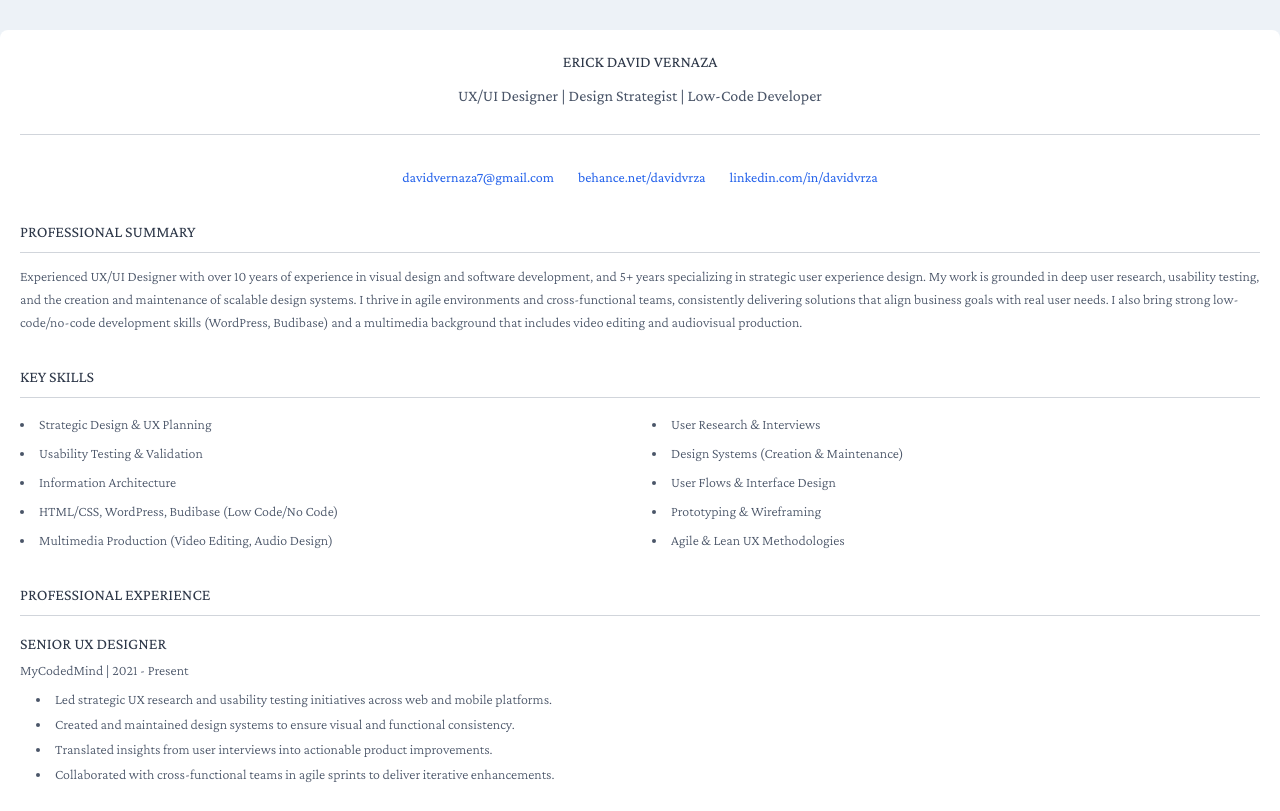
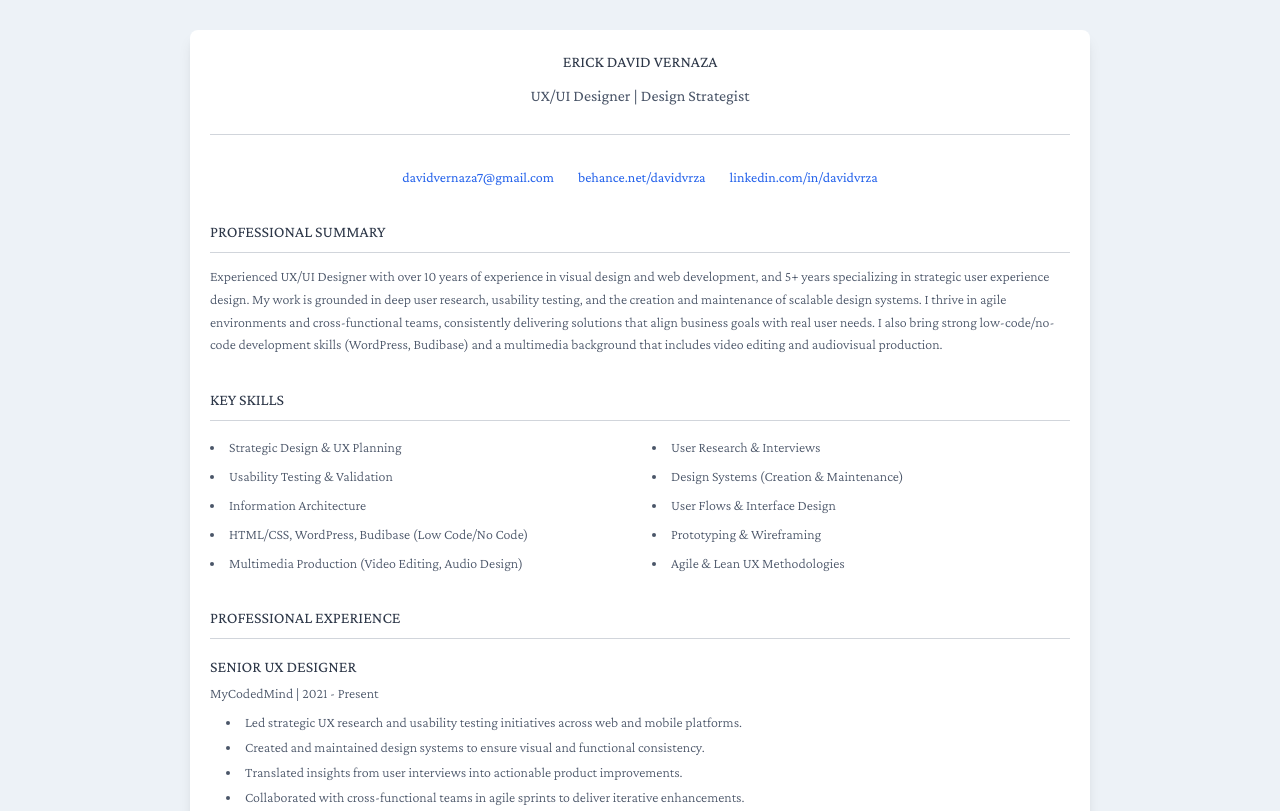
Before and after one commit to davidsinho/cv, a plain HTML site: page index.html in a window 1280 px wide. Shown: the top 811 px of the page. Drawn offline with nearby package versions, Linux system fonts and the light colour scheme.

Commit message:
Update index.html

```diff
--- a/index.html
+++ b/index.html
@@ -16,7 +16,7 @@
         }
         .container {
             width: 100%; /* Ensures it's responsive within its parent */
-            max-width: 900px; /* Max width set to 900px */
+            max-width: 900px !important; /* Max width set to 900px */
             margin: 30px auto; /* Centers the block */
             padding: 20px; /* Custom padding, Tailwind padding classes removed from div */
             /* bg-white, shadow-lg, rounded-lg from Tailwind are applied directly on the div */
@@ -82,7 +82,7 @@
         <!-- Header -->
         <header class="text-center mb-8 border-b pb-6 border-gray-300">
             <h1 class="">Erick David Vernaza</h1>
-            <p class="mt-2 text-xl">UX/UI Designer | Design Strategist | Low-Code Developer</p>
+            <p class="mt-2 text-xl">UX/UI Designer | Design Strategist</p>
         </header>
 
         <!-- Contact Information -->
@@ -99,7 +99,7 @@
         <section class="mb-8">
             <h2 class="mb-3 border-b pb-2 border-gray-300">Professional Summary</h2>
             <p class="leading-relaxed">
-                Experienced UX/UI Designer with over 10 years of experience in visual design and software development, and 5+ years specializing in strategic user experience design. My work is grounded in deep user research, usability testing, and the creation and maintenance of scalable design systems. I thrive in agile environments and cross-functional teams, consistently delivering solutions that align business goals with real user needs. I also bring strong low-code/no-code development skills (WordPress, Budibase) and a multimedia background that includes video editing and audiovisual production.
+                Experienced UX/UI Designer with over 10 years of experience in visual design and web development, and 5+ years specializing in strategic user experience design. My work is grounded in deep user research, usability testing, and the creation and maintenance of scalable design systems. I thrive in agile environments and cross-functional teams, consistently delivering solutions that align business goals with real user needs. I also bring strong low-code/no-code development skills (WordPress, Budibase) and a multimedia background that includes video editing and audiovisual production.
             </p>
         </section>
 
```
